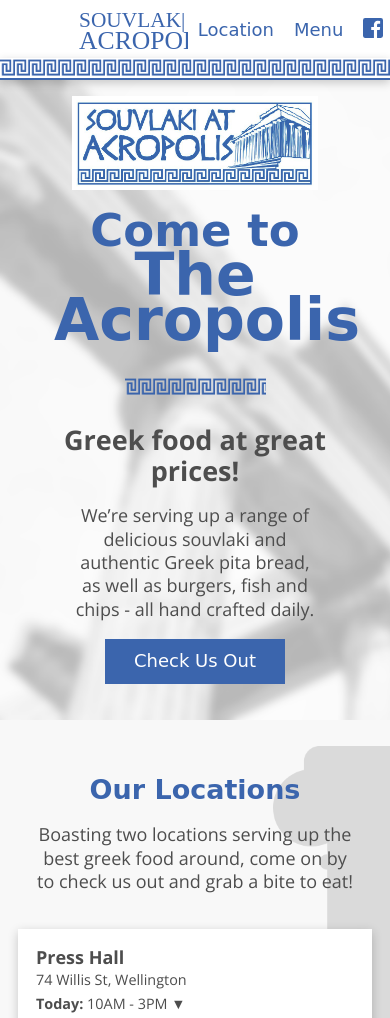
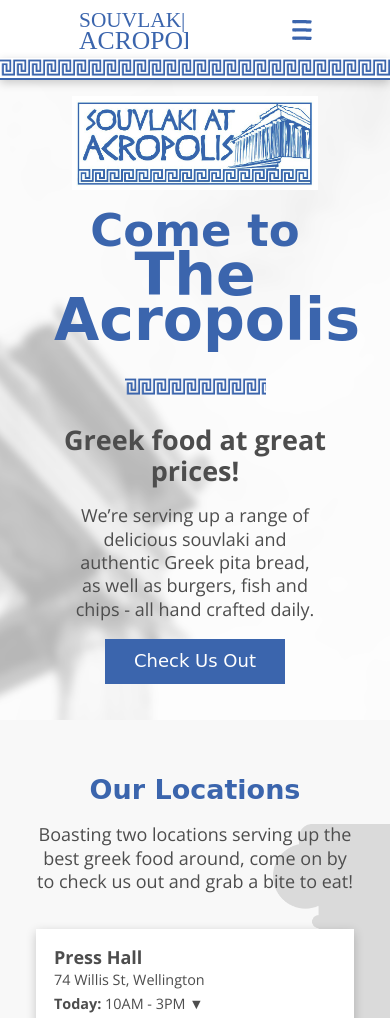
Before and after one commit to zackrystetler/acropolis, a PHP site: page / in a window 390 px wide. Shown: the top 1018 px of the page. Run offline with PHP 8.4, Linux system fonts and the light colour scheme; some web fonts are replaced.

Commit message:
Responsive Layout Complete

```diff
--- a/css/style.css
+++ b/css/style.css
@@ -335,12 +335,12 @@
   display: none;
 }
 
-header:after, #locations .card, #locations .card #hours ul, #menu .menu {
+header:after, #locations .locationContainer .card, #locations .locationContainer .card #hours ul, #menu .menu {
   -webkit-box-shadow: 0 3px 10px rgba(0, 0, 0, 0.2);
           box-shadow: 0 3px 10px rgba(0, 0, 0, 0.2);
 }
 
-header:after, #hero h2:after, #menu .menu #tabs:after, footer:before {
+header:after, #hero .heroContent h2:after, #menu .menu #tabs:after, footer:before {
   overflow: hidden;
   height: 20px;
   background-image: url(../img/keyBorder.png);
@@ -444,15 +444,23 @@
   margin-top: 78px;
 }
 
-header img {
+header a {
   height: 80%;
 }
 
-header nav {
+header a img {
+  height: 100%;
+}
+
+header #menuButton {
+  display: none;
+}
+
+header .mainNav {
   width: 300px;
 }
 
-header nav ul {
+header .mainNav ul {
   width: 100%;
   display: -webkit-box;
   display: -ms-flexbox;
@@ -470,16 +478,31 @@
   font-size: 1rem;
 }
 
-header nav ul li a {
+header .mainNav ul li a {
   font-family: "Caesar Dressing", cursive;
   color: #3B65AD;
-  padding: 0 10px;
+  padding: 10px 10px;
   display: inline-block;
 }
 
-header nav ul li a svg {
+header .mainNav ul li a svg {
   width: 20px;
   fill: #3B65AD;
+}
+
+@media screen and (max-width: 750px) {
+  header .mainNav {
+    display: none;
+  }
+  header #menuButton {
+    display: inline-block;
+    height: 40px;
+    width: 40px;
+    padding: 10px;
+    -webkit-transform: translateX(10px);
+            transform: translateX(10px);
+    cursor: pointer;
+  }
 }
 
 #hero {
@@ -502,6 +525,7 @@
           justify-content: center;
   background-image: url(../img/hero-bg.jpg);
   background-size: cover;
+  background-position: bottom;
 }
 
 #hero img {
@@ -509,7 +533,26 @@
   padding: 1rem;
 }
 
-#hero h2 {
+#hero .heroContent {
+  width: 100%;
+  height: auto;
+  text-align: center;
+  display: -webkit-box;
+  display: -ms-flexbox;
+  display: flex;
+  -webkit-box-orient: vertical;
+  -webkit-box-direction: normal;
+      -ms-flex-direction: column;
+          flex-direction: column;
+  -webkit-box-align: center;
+      -ms-flex-align: center;
+          align-items: center;
+  -webkit-box-pack: center;
+      -ms-flex-pack: center;
+          justify-content: center;
+}
+
+#hero .heroContent h2 {
   font-family: "Caesar Dressing", cursive;
   color: #3B65AD;
   font-size: 3.25rem;
@@ -518,11 +561,11 @@
   margin: 0 0 4.5rem;
 }
 
-#hero h2:first-line {
+#hero .heroContent h2:first-line {
   font-size: 2.5rem;
 }
 
-#hero h2:after {
+#hero .heroContent h2:after {
   content: '';
   display: inline-block;
   width: 50%;
@@ -552,39 +611,65 @@
           justify-content: center;
   background-color: #F8F8F8;
   background-image: url(../img/column.png);
-  background-size: auto 95%;
+  background-size: auto 80%;
   background-repeat: no-repeat;
   background-position: 70vw;
 }
 
-#locations .card {
+#locations p {
+  max-width: 500px;
+}
+
+#locations .locationContainer {
+  width: 100%;
+  height: auto;
+  text-align: center;
+  display: -webkit-box;
+  display: -ms-flexbox;
+  display: flex;
+  -webkit-box-orient: horizontal;
+  -webkit-box-direction: normal;
+      -ms-flex-direction: row;
+          flex-direction: row;
+  -ms-flex-wrap: wrap;
+      flex-wrap: wrap;
+  -webkit-box-align: center;
+      -ms-flex-align: center;
+          align-items: center;
+  -webkit-box-pack: center;
+      -ms-flex-pack: center;
+          justify-content: center;
+}
+
+#locations .locationContainer .card {
   text-align: left;
   background-color: white;
   padding: 1rem 0 0;
-  margin: 1rem 0;
+  margin: 1rem;
   width: 100%;
+  max-width: 400px;
 }
 
-#locations .card h3 {
+#locations .locationContainer .card h3 {
   font-size: 1rem;
   margin: 0 1rem;
 }
 
-#locations .card p {
+#locations .locationContainer .card p {
   font-size: 0.8rem;
   margin: 0 1rem;
 }
 
-#locations .card #hours {
+#locations .locationContainer .card #hours {
   position: relative;
   margin: 0 1rem 0.5rem;
 }
 
-#locations .card #hours span {
+#locations .locationContainer .card #hours span {
   font-size: 0.8rem;
 }
 
-#locations .card #hours ul {
+#locations .locationContainer .card #hours ul {
   font-size: 0.8rem;
   background-color: white;
   display: -webkit-box;
--- a/index.html
+++ b/index.html
@@ -1,6 +1,6 @@
 <!DOCTYPE html>
 <html lang="en">
-<head>
+<head id="top">
     <meta charset="UTF-8">
     <meta name="viewport" content="width=device-width, initial-scale=1.0">
     <meta http-equiv="X-UA-Compatible" content="ie=edge">
@@ -10,28 +10,32 @@
 <body>
 
     <header>
-        <img src="img/logoText.svg" alt="Souvlaki At Acropolis">
-        <nav>
+        <a href="#top"><img src="img/logoText.svg" alt="Souvlaki At Acropolis"></a>
+        <img id="menuButton" src="img/menuicon.svg" alt="Menu Button">
+        <nav class="mainNav">
             <ul>
-                <li><a href="">Location</a></li>
-                <li><a href="">Menu</a></li>
-                <li><a href=""><svg xmlns="http://www.w3.org/2000/svg" viewBox="0 0 22 22"><path d="M22 2.357v17.286A2.358 2.358 0 0 1 19.643 22h-4.189v-8.7h2.976l.427-3.32h-3.4V7.859c0-.962.265-1.616 1.645-1.616h1.758V3.277a23.629 23.629 0 0 0-2.563-.133 4 4 0 0 0-4.272 4.39v2.45H9.036v3.32h2.991v8.7h-9.67A2.358 2.358 0 0 1 0 19.643V2.357A2.358 2.358 0 0 1 2.357 0h17.286A2.358 2.358 0 0 1 22 2.357z"/></svg></a></li>
-                <li><a href=""><svg xmlns="http://www.w3.org/2000/svg" viewBox="0 0 22 22"><path d="M11 5.358a5.63 5.63 0 0 0-5.639 5.639A5.63 5.63 0 0 0 11 16.637a5.63 5.63 0 0 0 5.639-5.639A5.63 5.63 0 0 0 11 5.358zm0 9.305a3.673 3.673 0 0 1-3.666-3.666A3.67 3.67 0 0 1 11 7.331a3.67 3.67 0 0 1 3.666 3.666A3.673 3.673 0 0 1 11 14.664zm7.185-9.536a1.312 1.312 0 0 1-1.315 1.315 1.312 1.312 0 0 1-1.315-1.315 1.315 1.315 0 0 1 1.315-1.315 1.315 1.315 0 0 1 1.318 1.316zm3.735 1.335a6.509 6.509 0 0 0-1.777-4.609A6.553 6.553 0 0 0 15.534.076c-1.816-.1-7.259-.1-9.075 0A6.543 6.543 0 0 0 1.854 1.85 6.531 6.531 0 0 0 .077 6.459c-.1 1.816-.1 7.259 0 9.075a6.509 6.509 0 0 0 1.777 4.609 6.56 6.56 0 0 0 4.609 1.777c1.816.1 7.259.1 9.075 0a6.509 6.509 0 0 0 4.609-1.777 6.552 6.552 0 0 0 1.777-4.609c.102-1.817.102-7.255-.001-9.071zM19.574 17.48a3.712 3.712 0 0 1-2.091 2.091c-1.448.574-4.883.442-6.483.442s-5.04.128-6.483-.442a3.712 3.712 0 0 1-2.091-2.091c-.574-1.448-.442-4.883-.442-6.483s-.128-5.04.442-6.483a3.712 3.712 0 0 1 2.091-2.091C5.965 1.849 9.4 1.981 11 1.981s5.04-.128 6.483.442a3.712 3.712 0 0 1 2.091 2.091c.574 1.448.442 4.883.442 6.483s.135 5.041-.439 6.484z"/></svg></a></li>
+                <li><a href="#locations">Location</a></li>
+                <li><a href="#menu">Menu</a></li>
+                <li><a href="https://www.facebook.com/souvlakiatacropolis/" target="blank"><svg xmlns="http://www.w3.org/2000/svg" viewBox="0 0 22 22"><path d="M22 2.357v17.286A2.358 2.358 0 0 1 19.643 22h-4.189v-8.7h2.976l.427-3.32h-3.4V7.859c0-.962.265-1.616 1.645-1.616h1.758V3.277a23.629 23.629 0 0 0-2.563-.133 4 4 0 0 0-4.272 4.39v2.45H9.036v3.32h2.991v8.7h-9.67A2.358 2.358 0 0 1 0 19.643V2.357A2.358 2.358 0 0 1 2.357 0h17.286A2.358 2.358 0 0 1 22 2.357z"/></svg></a></li>
+                <li><a href="https://www.instagram.com/souvlaki.at.acropolis/" target="blank"><svg xmlns="http://www.w3.org/2000/svg" viewBox="0 0 22 22"><path d="M11 5.358a5.63 5.63 0 0 0-5.639 5.639A5.63 5.63 0 0 0 11 16.637a5.63 5.63 0 0 0 5.639-5.639A5.63 5.63 0 0 0 11 5.358zm0 9.305a3.673 3.673 0 0 1-3.666-3.666A3.67 3.67 0 0 1 11 7.331a3.67 3.67 0 0 1 3.666 3.666A3.673 3.673 0 0 1 11 14.664zm7.185-9.536a1.312 1.312 0 0 1-1.315 1.315 1.312 1.312 0 0 1-1.315-1.315 1.315 1.315 0 0 1 1.315-1.315 1.315 1.315 0 0 1 1.318 1.316zm3.735 1.335a6.509 6.509 0 0 0-1.777-4.609A6.553 6.553 0 0 0 15.534.076c-1.816-.1-7.259-.1-9.075 0A6.543 6.543 0 0 0 1.854 1.85 6.531 6.531 0 0 0 .077 6.459c-.1 1.816-.1 7.259 0 9.075a6.509 6.509 0 0 0 1.777 4.609 6.56 6.56 0 0 0 4.609 1.777c1.816.1 7.259.1 9.075 0a6.509 6.509 0 0 0 4.609-1.777 6.552 6.552 0 0 0 1.777-4.609c.102-1.817.102-7.255-.001-9.071zM19.574 17.48a3.712 3.712 0 0 1-2.091 2.091c-1.448.574-4.883.442-6.483.442s-5.04.128-6.483-.442a3.712 3.712 0 0 1-2.091-2.091c-.574-1.448-.442-4.883-.442-6.483s-.128-5.04.442-6.483a3.712 3.712 0 0 1 2.091-2.091C5.965 1.849 9.4 1.981 11 1.981s5.04-.128 6.483.442a3.712 3.712 0 0 1 2.091 2.091c.574 1.448.442 4.883.442 6.483s.135 5.041-.439 6.484z"/></svg></a></li>
             </ul>
         </nav>
     </header>
 
     <section id="hero">
         <img src="img/logo.jpg" alt="Souvlaki At Acropolis">
+        <div class="heroContent">
             <h2>Come to The<br>Acropolis</h2>
             <h3>Greek food at great prices!</h3>
             <p>We’re serving up a range of delicious souvlaki and authentic Greek pita bread, as well as burgers, fish and chips - all hand crafted daily.</p>
-        <a id="button" href="#">Check Us Out</a>
+            <a id="button" href="#locations">Check Us Out</a>
+        </div>
     </section>
 
     <section id="locations">
         <h2>Our Locations</h2>
         <p>Boasting two locations serving up the best greek food around, come on by to check us out and grab a bite to eat!</p>
+        <div class="locationContainer">
             <div class="card">
                 <h3>Press Hall</h3>
                 <p>74 Willis St, Wellington</p>
@@ -48,7 +52,7 @@
                     </ul>
                 </div>
                 <iframe frameborder="0" style="border:0"src="https://www.google.com/maps/embed/v1/place?q=place_id:ChIJ85g7dtavOG0Re48GpM2BKBs&key=AIzaSyBG216dT96u7KshkH0Udl-jmYMu-QLgaa4" allowfullscreen></iframe>
-            <a id="button" href="#">Press Hall Menu</a>
+                <a id="button" href="#menu">Press Hall Menu</a>
             </div>
             <div class="card">
                 <h3>Strathmore</h3>
@@ -66,7 +70,8 @@
                     </ul>
                 </div>
                 <iframe frameborder="0" style="border:0" src="https://www.google.com/maps/embed/v1/place?q=place_id:ChIJDy9V8H2vOG0RVM0TgFGjWJY&key=AIzaSyBG216dT96u7KshkH0Udl-jmYMu-QLgaa4"></iframe>
-            <a id="button" href="#">Strathmore Menu</a>
+                <a id="button" href="#menu">Strathmore Menu</a>
+            </div>
         </div>
     </section>
 
--- a/sass/_header.sass
+++ b/sass/_header.sass
@@ -26,11 +26,15 @@
 
     &+*
         margin-top: $header-height*1.3
+    a
+        height: 80%
+        img
+            height: 100%
 
-    img
-        height: 80%
+    #menuButton
+        display: none
 
-    nav
+    .mainNav
         width: 300px
         ul
             width: 100%
@@ -44,9 +48,22 @@
                 a
                     font-family: $primary-font
                     color: $primary-colour
-                    padding: 0 10px
+                    padding: 10px 10px
                     display: inline-block
 
                     svg
                         width: 20px
                         fill: $primary-colour
+
+@media screen and (max-width: 750px)
+    header
+        .mainNav
+            display: none
+
+        #menuButton
+            display: inline-block
+            height: 40px
+            width: 40px
+            padding: 10px
+            transform: translateX(10px)
+            cursor: pointer
--- a/sass/_hero.sass
+++ b/sass/_hero.sass
@@ -9,29 +9,50 @@
     justify-content: center
     background-image: url(../img/hero-bg.jpg)
     background-size: cover
+    background-position: bottom
 
 
     img
         width: 100%
         padding: 1rem
 
-    h2
-        font-family: $primary-font
-        color: $primary-colour
-        font-size: 3.25rem
-        position: relative
-        line-height: 2.5rem
-        margin: 0 0 4.5rem
+    .heroContent
+        width: 100%
+        height: auto
+        text-align: center
+        display: flex
+        flex-direction: column
+        align-items: center
+        justify-content: center
 
-        &:first-line
-            font-size: 2.5rem
+        h2
+            font-family: $primary-font
+            color: $primary-colour
+            font-size: 3.25rem
+            position: relative
+            line-height: 2.5rem
+            margin: 0 0 4.5rem
 
-        &:after
-            content: ''
-            display: inline-block
-            width: 50%
-            height: 20px
-            position: absolute
-            bottom: -3rem
-            left: 50%-25%
-            @extend %greek-border
+            &:first-line
+                font-size: 2.5rem
+
+            &:after
+                content: ''
+                display: inline-block
+                width: 50%
+                height: 20px
+                position: absolute
+                bottom: -3rem
+                left: 50%-25%
+                @extend %greek-border
+
+@media screen and (min-width: 750px)
+    #hero
+        flex-direction: row
+
+        img
+            width: 40%
+
+        .heroContent
+            width: 450px
+            margin: 2rem
--- a/sass/_locations.sass
+++ b/sass/_locations.sass
@@ -9,50 +9,64 @@
     justify-content: center
     background-color: $off-white
     background-image: url(../img/column.png)
-    background-size: auto 95%
+    background-size: auto 80%
     background-repeat: no-repeat
     background-position: 70vw
 
-    .card
-        text-align: left
-        @extend %box-shadow
-        background-color: white
-        padding: 1rem 0 0
-        margin: 1rem 0
+    p
+        max-width: 500px
+
+    .locationContainer
         width: 100%
+        height: auto
+        text-align: center
+        display: flex
+        flex-direction: row
+        flex-wrap: wrap
+        align-items: center
+        justify-content: center
 
-        h3
-            font-size: 1rem
-            margin: 0 1rem
-        p
-            font-size: 0.8rem
-            margin: 0 1rem
+        .card
+            text-align: left
+            @extend %box-shadow
+            background-color: white
+            padding: 1rem 0 0
+            margin: 1rem
+            width: 100%
+            max-width: 400px
 
-        #hours
-            position: relative
-            margin: 0 1rem 0.5rem
-            span
+            h3
+                font-size: 1rem
+                margin: 0 1rem
+            p
                 font-size: 0.8rem
-            ul
-                font-size: 0.8rem
-                background-color: white
-                display: flex
-                flex-direction: column
-                padding: 0.5rem
-                @extend %box-shadow
-                position: absolute
-                z-index: 5
+                margin: 0 1rem
 
-                &.inactive
-                    display: none
+            #hours
+                position: relative
+                margin: 0 1rem 0.5rem
+                span
+                    font-size: 0.8rem
+                ul
+                    font-size: 0.8rem
+                    background-color: white
+                    display: flex
+                    flex-direction: column
+                    padding: 0.5rem
+                    @extend %box-shadow
+                    position: absolute
+                    z-index: 5
+
+                    &.inactive
+                        display: none
 
 
-                li
-                    display: block
-        iframe
-            width: 100%
-            height: 200px
+                    li
+                        display: block
+            iframe
+                width: 100%
+                height: 200px
 
-        #button
-            margin: 1rem auto 0
-            width: 100%
+            #button
+                margin: 1rem auto 0
+                width: 100%
--- a/sass/_menu.sass
+++ b/sass/_menu.sass
@@ -8,12 +8,13 @@
     justify-content: center
     background-color: $off-white
     background-image: url(../img/menu-bg.jpg)
-    background-size: contain
+    background-size: cover
     background-repeat: no-repeat
     background-position-y: bottom
 
     .menu
         width: 100%
+        max-width: 900px
         background-color: white
         @extend %box-shadow
         display: flex
@@ -76,6 +77,7 @@
 
             #menuItems
                 width: 80vw
+                max-width: 850px
                 height: auto
                 margin: 1rem 0
                 overflow: auto
```
Also changed, not shown: other parts of css/style.css (+23 -5 lines), js/app.js (+15 -0 lines), img/column@2x.png (deleted), img/menuIcon.svg. Lines whose indentation alone changed are shown as unchanged.
